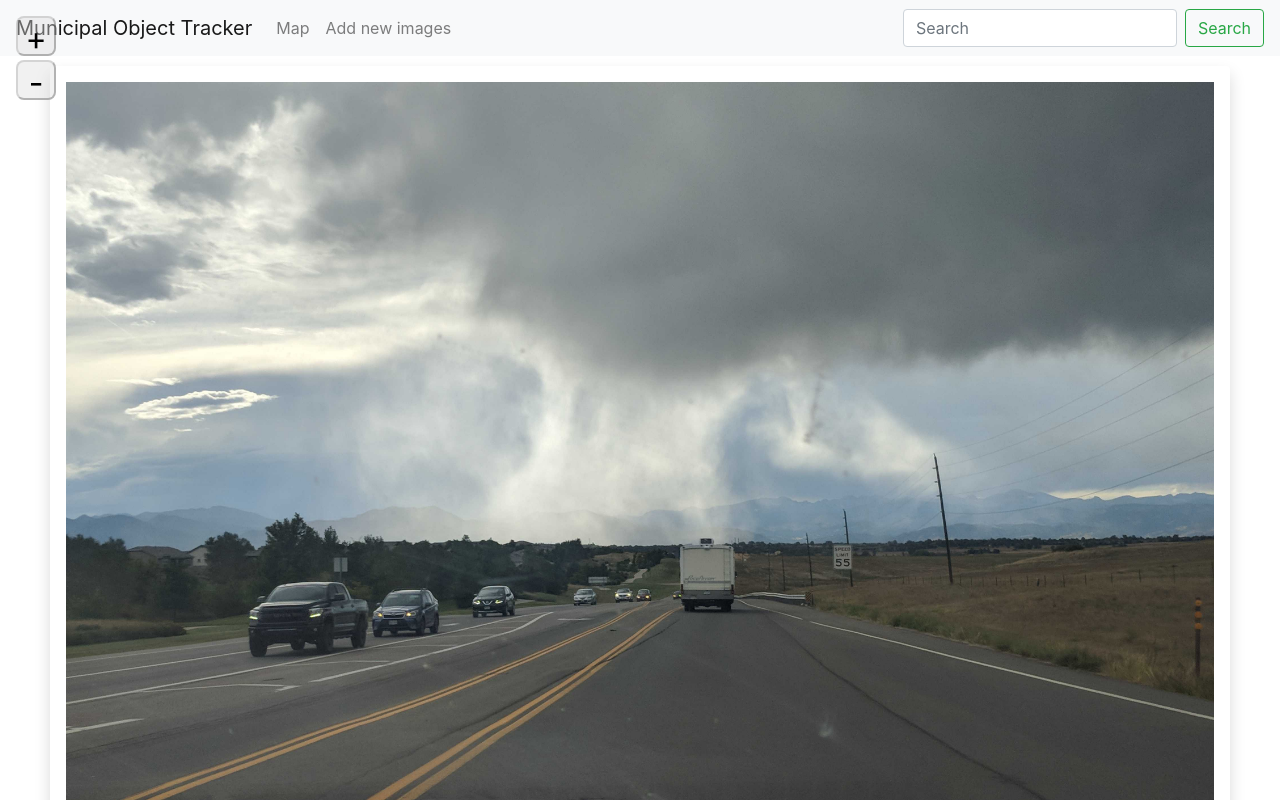
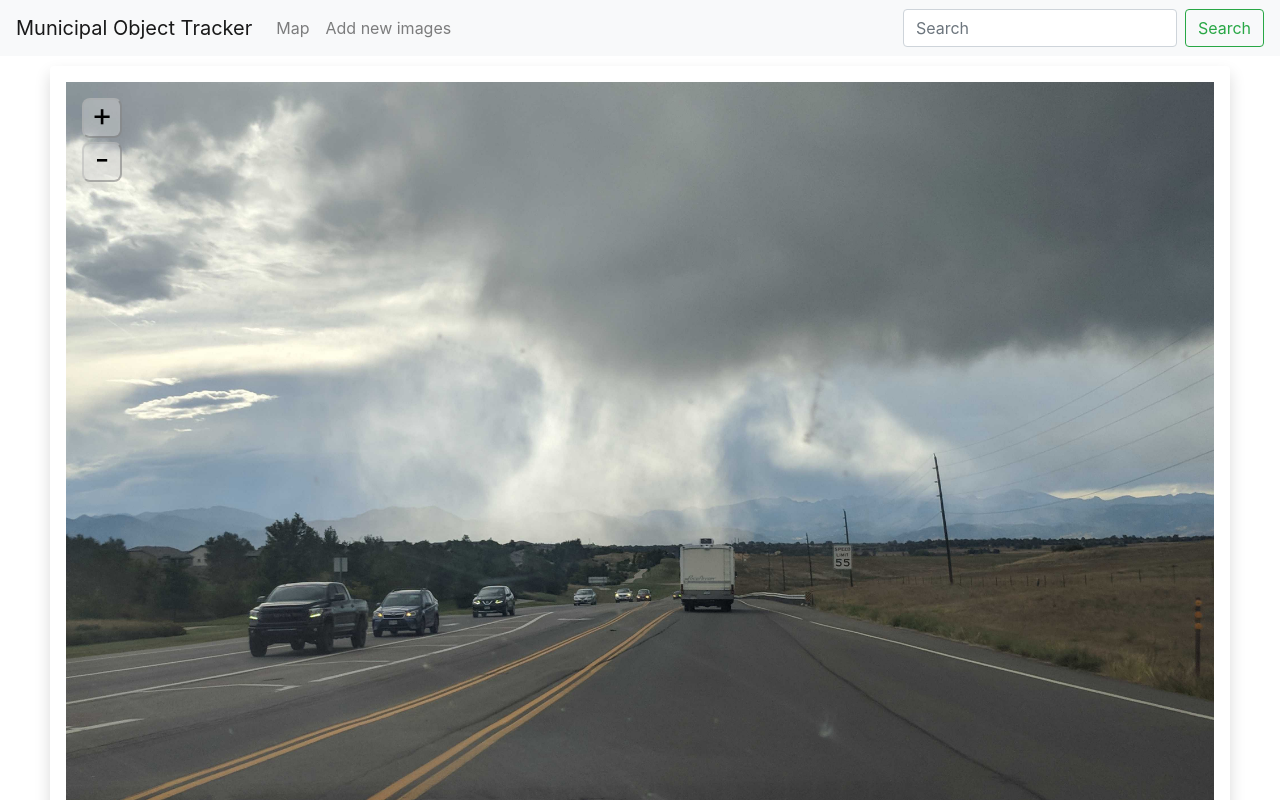
Before and after one commit to trimble-mx9-capstone/boulderTrimble, a React (Create React App) app in the folder webapp/: page /street in a window 1280 px wide. Shown: the top 800 px of the page. Built offline with nearby package versions, Linux system fonts and the light colour scheme.

Commit message:
Messing with Stuff
Hopefully nothing breaks on merge?

```diff
--- a/webapp/src/AppNav.js
+++ b/webapp/src/AppNav.js
@@ -7,12 +7,12 @@ export default class AppNav extends Component {
   render() {
     return (
     <Navbar bg="light" expand="lg">
-        <Navbar.Brand href="#home">Municipal Object Tracker</Navbar.Brand>
+        <Navbar.Brand href="/home">Municipal Object Tracker</Navbar.Brand>
         <Navbar.Toggle aria-controls="basic-navbar-nav" />
         <Navbar.Collapse id="basic-navbar-nav">
             <Nav className="mr-auto">
-                <Nav.Link href="#home">Map</Nav.Link>
-                <Nav.Link href="#link">Add new images</Nav.Link>
+                <Nav.Link href="/home">Map</Nav.Link>
+                <Nav.Link href="/link">Add new images</Nav.Link>
             </Nav>
             <Form inline>
                 <FormControl type="text" placeholder="Search" className="mr-sm-2" />
--- a/webapp/src/MapView.js
+++ b/webapp/src/MapView.js
@@ -25,7 +25,7 @@ export default class MapView extends Component {
     const position = [this.state.lat, this.state.lng]
     return (
       <div>
-        <Route exact path="/" render={()=>
+        <Route exact path="/home" render={()=>
           <Map id='map' center={position} zoom={this.state.zoom}>
             <TileLayer
               attribution='&amp;copy <a href="http://osm.org/copyright">OpenStreetMap</a> contributors'
@@ -33,15 +33,15 @@ export default class MapView extends Component {
             />
             <Marker position={position}>
               <Popup>
-                <Link to="/street">Gotta go FHAST</Link>
+                <Link to="street">Gotta go FHAST</Link>
                 <p class="centered">
-                  <img width="64" height="64" src={this.state.img} alt=""/>
+                  <Link to="street"><img width="96" src={this.state.img} alt=""/></Link>
                 </p>
               </Popup>
             </Marker>
           </Map>
         }/>
-        <Route path="/street" render={()=>
+        <Route exact path="/street" render={()=>
           <Street image={this.state.img}/>
         } />
       </div>
--- a/webapp/src/Street.css
+++ b/webapp/src/Street.css
@@ -1,10 +1,14 @@
-.zoomButtons{
+.street{
+   position: relative;
+}
+
+.street .zoomButtons{
    position: absolute;
    top: 16px;
    left: 16px;
 }
 
-.zoomButtons .zoom{
+.street .zoomButtons .zoom{
    font-size: 32px;
    width: 40px;
    height: 40px;
@@ -14,7 +18,7 @@
    border-radius: 8px;
 }
 
-.zoomButtons .zoom .text{
+.street .zoomButtons .zoom .text{
    position: relative;
-   top: -4px;
+   top: -10px;
 }
--- a/webapp/src/Street.js
+++ b/webapp/src/Street.js
@@ -1,4 +1,5 @@
 import React, { Component } from 'react'
+// import Draggable from 'react-draggable'
 import './Street.css'
 
 class Street extends Component{
@@ -21,9 +22,19 @@ class Street extends Component{
     this.setState({'zoom': newZoom});
   }
 
+  /*
+      <div className="street">
+        <img src={this.props.image} alt="" width={this.state.zoom+"%"} id="image"></img>
+        <div className="zoomButtons">
+          <button className="zoom" onClick={this.zoomIn}><div className = "text">+</div></button>
+          <p><button className="zoom" onClick={this.zoomOut}><div className = "text">-</div></button></p>
+        </div>
+      </div>
+  */
+
   render(){
     return (
-      <div>
+      <div className="street">
         <img src={this.props.image} alt="" width={this.state.zoom+"%"} id="image"></img>
         <div className="zoomButtons">
           <button className="zoom" onClick={this.zoomIn}><div className = "text">+</div></button>
```
